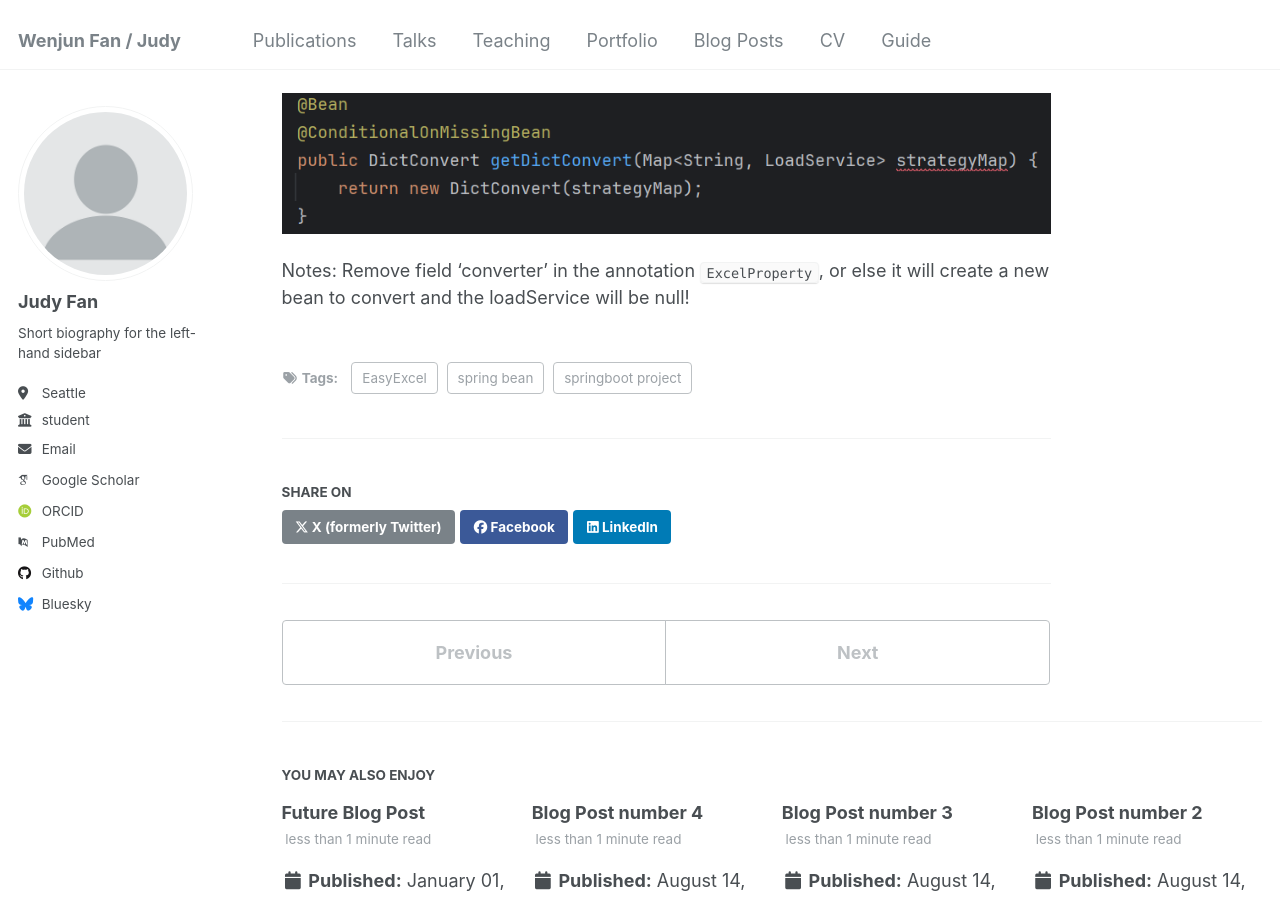
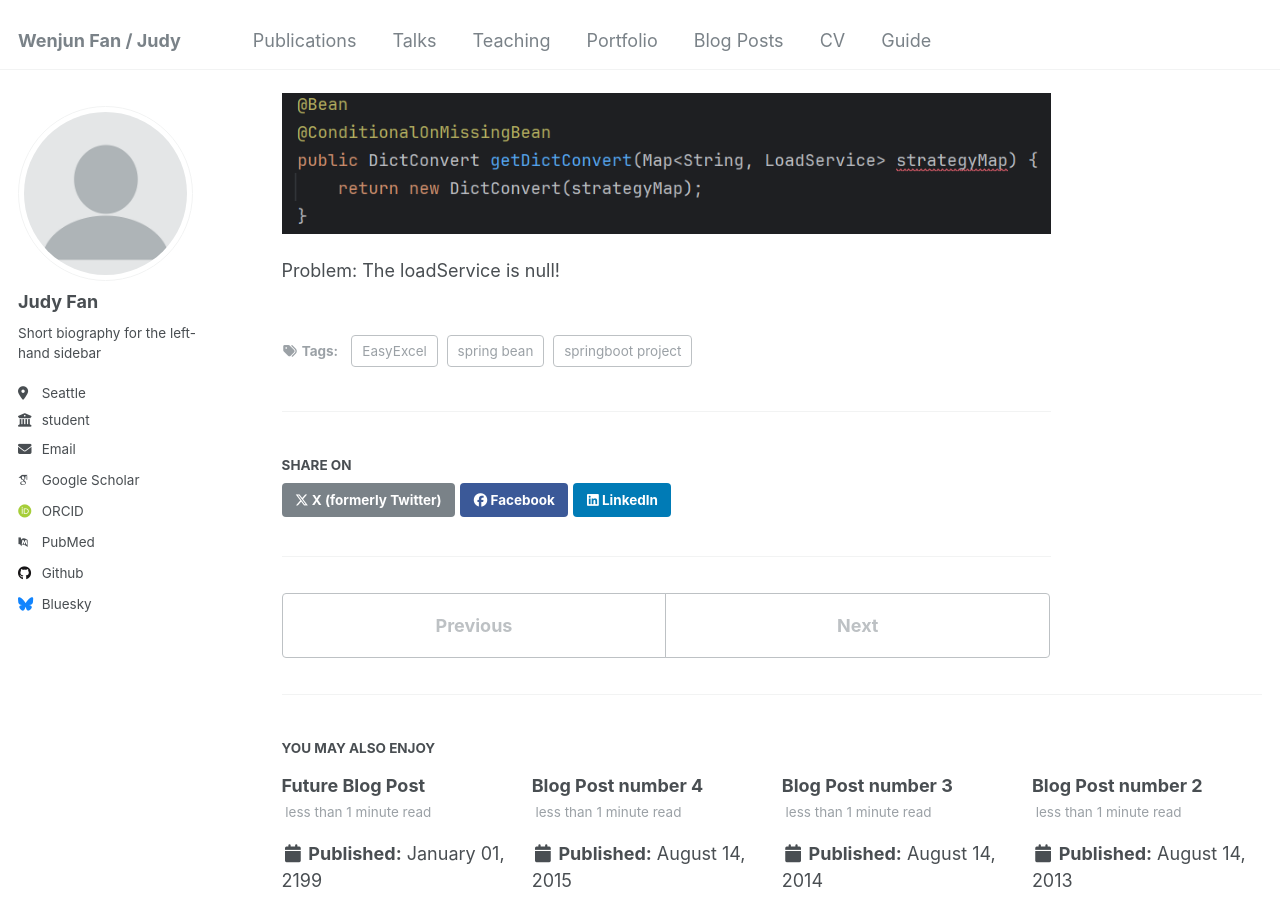
Before and after one commit to wjune5/wjune5.github.io, a Jekyll site: the page built from _posts/2025-01-04-blog-post-1.md, in a window 1280 px wide and 900 px high, scrolled down 1094 px. Built offline with Jekyll 4.4.1, drawn with Linux system fonts in a browser that asks for light colours; some web fonts are replaced.

Commit message:
Update 2025-01-04-blog-post-1.md

```diff
--- a/_posts/2025-01-04-blog-post-1.md
+++ b/_posts/2025-01-04-blog-post-1.md
@@ -36,4 +36,4 @@ Then in Convert, I extract the specific implements through the value of an annot
 
 ![DictConvert](https://github.com/wjune5/wjune5.github.io/blob/master/images/2025-01-04_004606.png)
 
-Notes: Remove field 'converter' in the annotation `ExcelProperty`, or else it will create a new bean to convert and the loadService will be null!
+Problem: The loadService is null!
```
